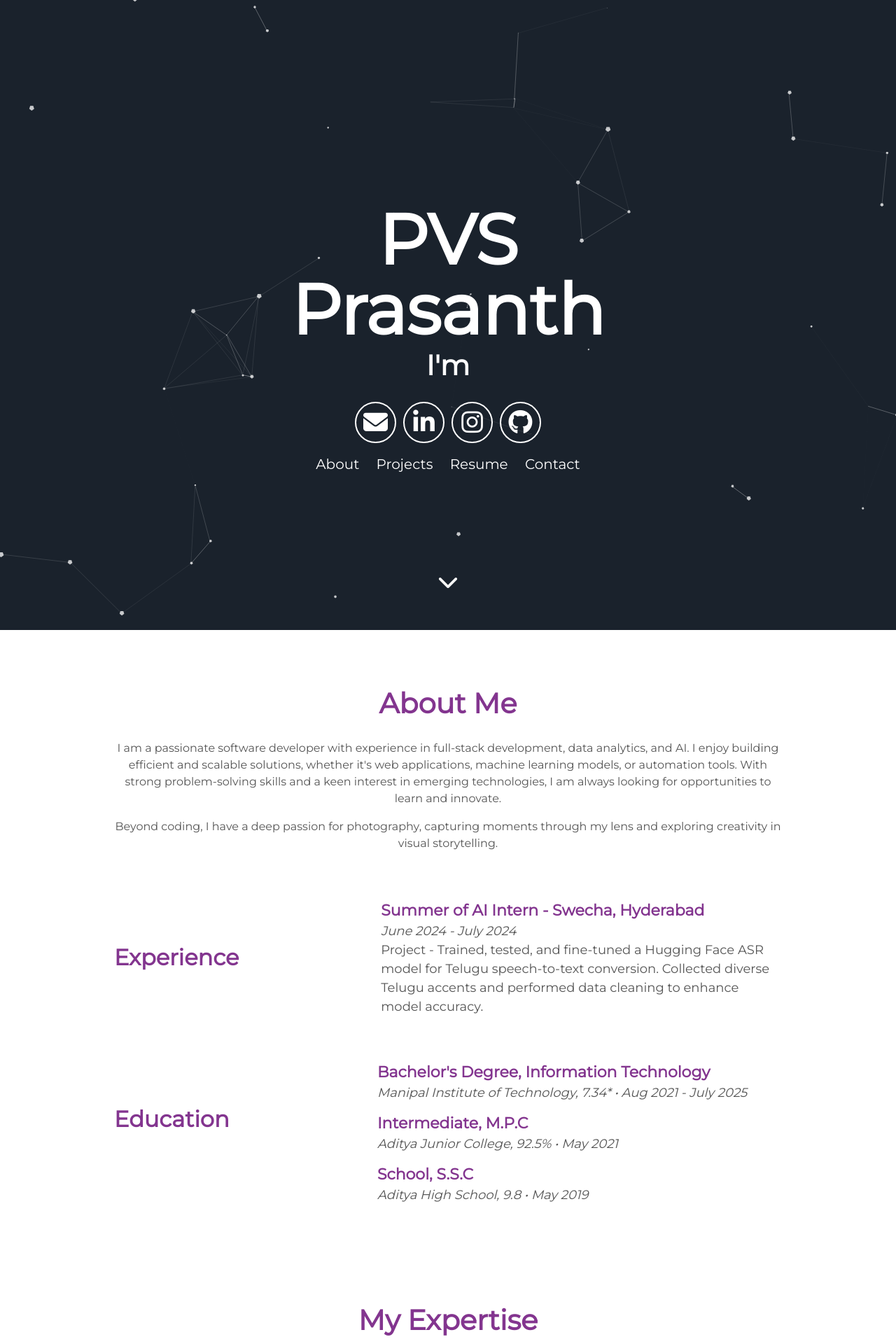
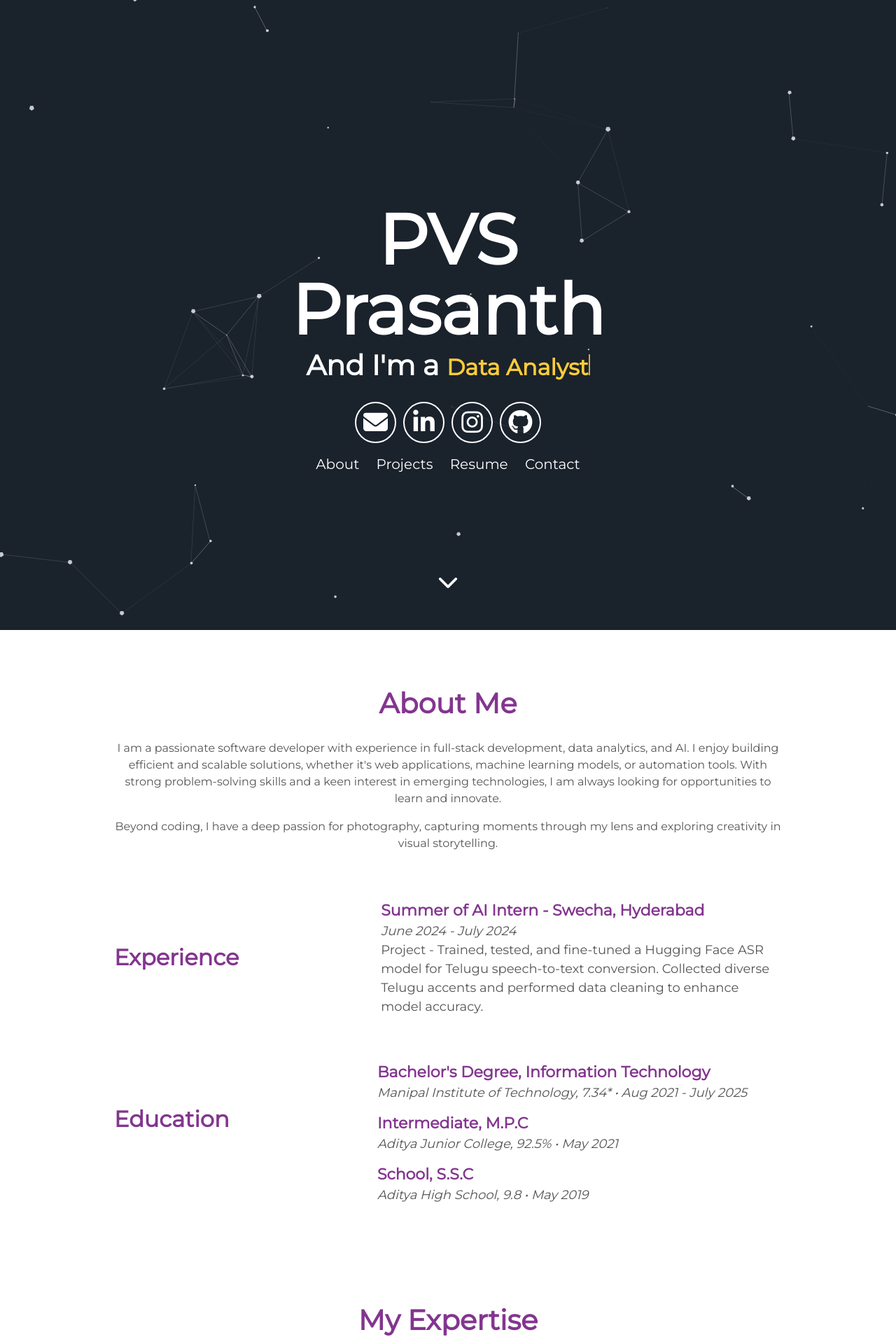
Before and after one commit to pvsp2003/pvsp2003.github.io, a Jekyll site: the page built from index.html, in a window 1280 px wide. Shown: the top 1920 px of the page at 70% size. Built offline with Jekyll 4.4.1, drawn with Linux system fonts in a browser that asks for light colours; nearby versions of some CDN libraries; part of the change alters nothing that is shown.

Commit message:
Text typing animation

```diff
--- a/_includes/header.html
+++ b/_includes/header.html
@@ -2,7 +2,7 @@
   <div class="header">
       <h1>
         <span class="site-title">{{site.username}}</span>
-        <span class="site-description">I'm <span class="typed"></span></span>
+        <span class="site-description">And I'm a <span class="dynamic-text"></span><span class="cursor"></span></span>
       </h1>
       <div class="header-icons">
         <a aria-label="Send email" href="mailto:pvsp2000@gmail.com">
@@ -28,4 +28,64 @@
   </div>
   <a class="down" href="#about" data-scroll><i class="icon fa fa-chevron-down" aria-hidden="true"></i></a>
 </div>
-<script src="/assets/js/typed.js"></script>
+<style>
+          .site-description {
+            font-size: 2rem;
+            color: #e0e0e0;
+            position: relative; /* Ensure it stays in place */
+            margin-top: 20px; /* Adjust this if needed */
+            display: inline; /* Ensures it stays inline with dynamic text */
+        }
+               /* Typing Animation */
+          .dynamic-text {
+            font-size: 2rem;
+            font-weight: 600;
+            color: #ffcd38;
+            display: inline;
+        }
+
+        /* Cursor Blink Animation */
+        .cursor {
+            display: inline-block;
+            width: 2px;
+            height: 30px;
+            background-color: #ffcd38;
+            animation: blink 0.8s infinite;
+        }
+
+        @keyframes blink {
+            0%, 100% { opacity: 1; }
+            50% { opacity: 0; }
+        }
+
+</style>
+<script>
+  const dynamicText = document.querySelector('.dynamic-text');
+  const phrases = ["Web Developer", "Data Analyst",  "Android Developer"];
+  let currentPhraseIndex = 0;
+  let letterIndex = 0;
+
+  function type() {
+      if (letterIndex < phrases[currentPhraseIndex].length) {
+          dynamicText.textContent += phrases[currentPhraseIndex].charAt(letterIndex);
+          letterIndex++;
+          setTimeout(type, 100); // Typing speed
+      } else {
+          setTimeout(deleteText, 1000); // Pause before starting to delete
+      }
+  }
+
+  function deleteText() {
+      if (letterIndex > 0) {
+          dynamicText.textContent = phrases[currentPhraseIndex].substring(0, letterIndex - 1);
+          letterIndex--;
+          setTimeout(deleteText, 50); // Deleting speed
+      } else {
+          currentPhraseIndex = (currentPhraseIndex + 1) % phrases.length; // Move to the next phrase
+          setTimeout(type, 500); // Pause before starting to type
+      }
+  }
+
+  // Start typing effect
+  type();
+</script>
--- a/assets/js/typed.js
+++ /dev/null
@@ -1,414 +0,0 @@
-
-! function($) {
-
-	"use strict";
-
-	var Typed = function(el, options) {
-
-		// chosen element to manipulate text
-		this.el = $(el);
-
-		// options
-		this.options = $.extend({}, $.fn.typed.defaults, options);
-
-		// attribute to type into
-		this.isInput = this.el.is('input');
-		this.attr = this.options.attr;
-
-		// show cursor
-		this.showCursor = this.isInput ? false : this.options.showCursor;
-
-		// text content of element
-		this.elContent = this.attr ? this.el.attr(this.attr) : this.el.text();
-
-		// html or plain text
-		this.contentType = this.options.contentType;
-
-		// typing speed
-		this.typeSpeed = this.options.typeSpeed;
-
-		// add a delay before typing starts
-		this.startDelay = this.options.startDelay;
-
-		// backspacing speed
-		this.backSpeed = this.options.backSpeed;
-
-		// amount of time to wait before backspacing
-		this.backDelay = this.options.backDelay;
-
-		// div containing strings
-		this.stringsElement = this.options.stringsElement;
-
-		// input strings of text
-		this.strings = this.options.strings;
-
-		// character number position of current string
-		this.strPos = 0;
-
-		// current array position
-		this.arrayPos = 0;
-
-		// number to stop backspacing on.
-		// default 0, can change depending on how many chars
-		// you want to remove at the time
-		this.stopNum = 0;
-
-		// Looping logic
-		this.loop = this.options.loop;
-		this.loopCount = this.options.loopCount;
-		this.curLoop = 0;
-
-		// for stopping
-		this.stop = false;
-
-		// custom cursor
-		this.cursorChar = this.options.cursorChar;
-
-		// shuffle the strings
-		this.shuffle = this.options.shuffle;
-		// the order of strings
-		this.sequence = [];
-
-		// All systems go!
-		this.build();
-	};
-
-	Typed.prototype = {
-
-		constructor: Typed,
-
-		init: function() {
-			// begin the loop w/ first current string (global self.strings)
-			// current string will be passed as an argument each time after this
-			var self = this;
-			self.timeout = setTimeout(function() {
-				for (var i=0;i<self.strings.length;++i) self.sequence[i]=i;
-
-				// shuffle the array if true
-				if(self.shuffle) self.sequence = self.shuffleArray(self.sequence);
-
-				// Start typing
-				self.typewrite(self.strings[self.sequence[self.arrayPos]], self.strPos);
-			}, self.startDelay);
-		},
-
-		build: function() {
-			var self = this;
-			// Insert cursor
-			if (this.showCursor === true) {
-				this.cursor = $("<span class=\"typed-cursor\">" + this.cursorChar + "</span>");
-				this.el.after(this.cursor);
-			}
-			if (this.stringsElement) {
-				this.strings = [];
-				this.stringsElement.hide();
-				console.log(this.stringsElement.children());
-				var strings = this.stringsElement.children();
-				$.each(strings, function(key, value){
-					self.strings.push($(value).html());
-				});
-			}
-			this.init();
-		},
-
-		// pass current string state to each function, types 1 char per call
-		typewrite: function(curString, curStrPos) {
-			// exit when stopped
-			if (this.stop === true) {
-				return;
-			}
-
-			// varying values for setTimeout during typing
-			// can't be global since number changes each time loop is executed
-			var humanize = Math.round(Math.random() * (100 - 30)) + this.typeSpeed;
-			var self = this;
-
-			// ------------- optional ------------- //
-			// backpaces a certain string faster
-			// ------------------------------------ //
-			// if (self.arrayPos == 1){
-			//  self.backDelay = 50;
-			// }
-			// else{ self.backDelay = 500; }
-
-			// contain typing function in a timeout humanize'd delay
-			self.timeout = setTimeout(function() {
-				// check for an escape character before a pause value
-				// format: \^\d+ .. eg: ^1000 .. should be able to print the ^ too using ^^
-				// single ^ are removed from string
-				var charPause = 0;
-				var substr = curString.substr(curStrPos);
-				if (substr.charAt(0) === '^') {
-					var skip = 1; // skip atleast 1
-					if (/^\^\d+/.test(substr)) {
-						substr = /\d+/.exec(substr)[0];
-						skip += substr.length;
-						charPause = parseInt(substr);
-					}
-
-					// strip out the escape character and pause value so they're not printed
-					curString = curString.substring(0, curStrPos) + curString.substring(curStrPos + skip);
-				}
-
-				if (self.contentType === 'html') {
-					// skip over html tags while typing
-					var curChar = curString.substr(curStrPos).charAt(0)
-					if (curChar === '<' || curChar === '&') {
-						var tag = '';
-						var endTag = '';
-						if (curChar === '<') {
-							endTag = '>'
-						}
-						else {
-							endTag = ';'
-						}
-						while (curString.substr(curStrPos + 1).charAt(0) !== endTag) {
-							tag += curString.substr(curStrPos).charAt(0);
-							curStrPos++;
-							if (curStrPos + 1 > curString.length) { break; }
-						}
-						curStrPos++;
-						tag += endTag;
-					}
-				}
-
-				// timeout for any pause after a character
-				self.timeout = setTimeout(function() {
-					if (curStrPos === curString.length) {
-						// fires callback function
-						self.options.onStringTyped(self.arrayPos);
-
-						// is this the final string
-						if (self.arrayPos === self.strings.length - 1) {
-							// animation that occurs on the last typed string
-							self.options.callback();
-
-							self.curLoop++;
-
-							// quit if we wont loop back
-							if (self.loop === false || self.curLoop === self.loopCount)
-								return;
-						}
-
-						self.timeout = setTimeout(function() {
-							self.backspace(curString, curStrPos);
-						}, self.backDelay);
-
-					} else {
-
-						/* call before functions if applicable */
-						if (curStrPos === 0) {
-							self.options.preStringTyped(self.arrayPos);
-						}
-
-						// start typing each new char into existing string
-						// curString: arg, self.el.html: original text inside element
-						var nextString = curString.substr(0, curStrPos + 1);
-						if (self.attr) {
-							self.el.attr(self.attr, nextString);
-						} else {
-							if (self.isInput) {
-								self.el.val(nextString);
-							} else if (self.contentType === 'html') {
-								self.el.html(nextString);
-							} else {
-								self.el.text(nextString);
-							}
-						}
-
-						// add characters one by one
-						curStrPos++;
-						// loop the function
-						self.typewrite(curString, curStrPos);
-					}
-					// end of character pause
-				}, charPause);
-
-				// humanized value for typing
-			}, humanize);
-
-		},
-
-		backspace: function(curString, curStrPos) {
-			// exit when stopped
-			if (this.stop === true) {
-				return;
-			}
-
-			// varying values for setTimeout during typing
-			// can't be global since number changes each time loop is executed
-			var humanize = Math.round(Math.random() * (100 - 30)) + this.backSpeed;
-			var self = this;
-
-			self.timeout = setTimeout(function() {
-
-				// ----- this part is optional ----- //
-				// check string array position
-				// on the first string, only delete one word
-				// the stopNum actually represents the amount of chars to
-				// keep in the current string. In my case it's 14.
-				// if (self.arrayPos == 1){
-				//  self.stopNum = 14;
-				// }
-				//every other time, delete the whole typed string
-				// else{
-				//  self.stopNum = 0;
-				// }
-
-				if (self.contentType === 'html') {
-					// skip over html tags while backspacing
-					if (curString.substr(curStrPos).charAt(0) === '>') {
-						var tag = '';
-						while (curString.substr(curStrPos - 1).charAt(0) !== '<') {
-							tag -= curString.substr(curStrPos).charAt(0);
-							curStrPos--;
-							if (curStrPos < 0) { break; }
-						}
-						curStrPos--;
-						tag += '<';
-					}
-				}
-
-				// ----- continue important stuff ----- //
-				// replace text with base text + typed characters
-				var nextString = curString.substr(0, curStrPos);
-				if (self.attr) {
-					self.el.attr(self.attr, nextString);
-				} else {
-					if (self.isInput) {
-						self.el.val(nextString);
-					} else if (self.contentType === 'html') {
-						self.el.html(nextString);
-					} else {
-						self.el.text(nextString);
-					}
-				}
-
-				// if the number (id of character in current string) is
-				// less than the stop number, keep going
-				if (curStrPos > self.stopNum) {
-					// subtract characters one by one
-					curStrPos--;
-					// loop the function
-					self.backspace(curString, curStrPos);
-				}
-				// if the stop number has been reached, increase
-				// array position to next string
-				else if (curStrPos <= self.stopNum) {
-					self.arrayPos++;
-
-					if (self.arrayPos === self.strings.length) {
-						self.arrayPos = 0;
-
-						// Shuffle sequence again
-						if(self.shuffle) self.sequence = self.shuffleArray(self.sequence);
-
-						self.init();
-					} else
-						self.typewrite(self.strings[self.sequence[self.arrayPos]], curStrPos);
-				}
-
-				// humanized value for typing
-			}, humanize);
-
-		},
-		/**
-		 * Shuffles the numbers in the given array.
-		 * @param {Array} array
-		 * @returns {Array}
-		 */
-		shuffleArray: function(array) {
-			var tmp, current, top = array.length;
-			if(top) while(--top) {
-				current = Math.floor(Math.random() * (top + 1));
-				tmp = array[current];
-				array[current] = array[top];
-				array[top] = tmp;
-			}
-			return array;
-		},
-
-		// Start & Stop currently not working
-
-		// , stop: function() {
-		//     var self = this;
-
-		//     self.stop = true;
-		//     clearInterval(self.timeout);
-		// }
-
-		// , start: function() {
-		//     var self = this;
-		//     if(self.stop === false)
-		//        return;
-
-		//     this.stop = false;
-		//     this.init();
-		// }
-
-		// Reset and rebuild the element
-		reset: function() {
-			var self = this;
-			clearInterval(self.timeout);
-			var id = this.el.attr('id');
-			this.el.empty();
-			if (typeof this.cursor !== 'undefined') {
-        this.cursor.remove();
-      }
-			this.strPos = 0;
-			this.arrayPos = 0;
-			this.curLoop = 0;
-			// Send the callback
-			this.options.resetCallback();
-		}
-
-	};
-
-	$.fn.typed = function(option) {
-		return this.each(function() {
-			var $this = $(this),
-				data = $this.data('typed'),
-				options = typeof option == 'object' && option;
-			if (data) { data.reset(); }
-			$this.data('typed', (data = new Typed(this, options)));
-			if (typeof option == 'string') data[option]();
-		});
-	};
-
-	$.fn.typed.defaults = {
-		strings: ["These are the default values...", "You know what you should do?", "Use your own!", "Have a great day!"],
-		stringsElement: null,
-		// typing speed
-		typeSpeed: 0,
-		// time before typing starts
-		startDelay: 0,
-		// backspacing speed
-		backSpeed: 0,
-		// shuffle the strings
-		shuffle: false,
-		// time before backspacing
-		backDelay: 500,
-		// loop
-		loop: false,
-		// false = infinite
-		loopCount: false,
-		// show cursor
-		showCursor: true,
-		// character for cursor
-		cursorChar: "|",
-		// attribute to type (null == text)
-		attr: null,
-		// either html or text
-		contentType: 'html',
-		// call when done callback function
-		callback: function() {},
-		// starting callback function before each string
-		preStringTyped: function() {},
-		//callback for every typed string
-		onStringTyped: function() {},
-		// callback for reset
-		resetCallback: function() {}
-	};
-
-
-}(window.jQuery);
```
